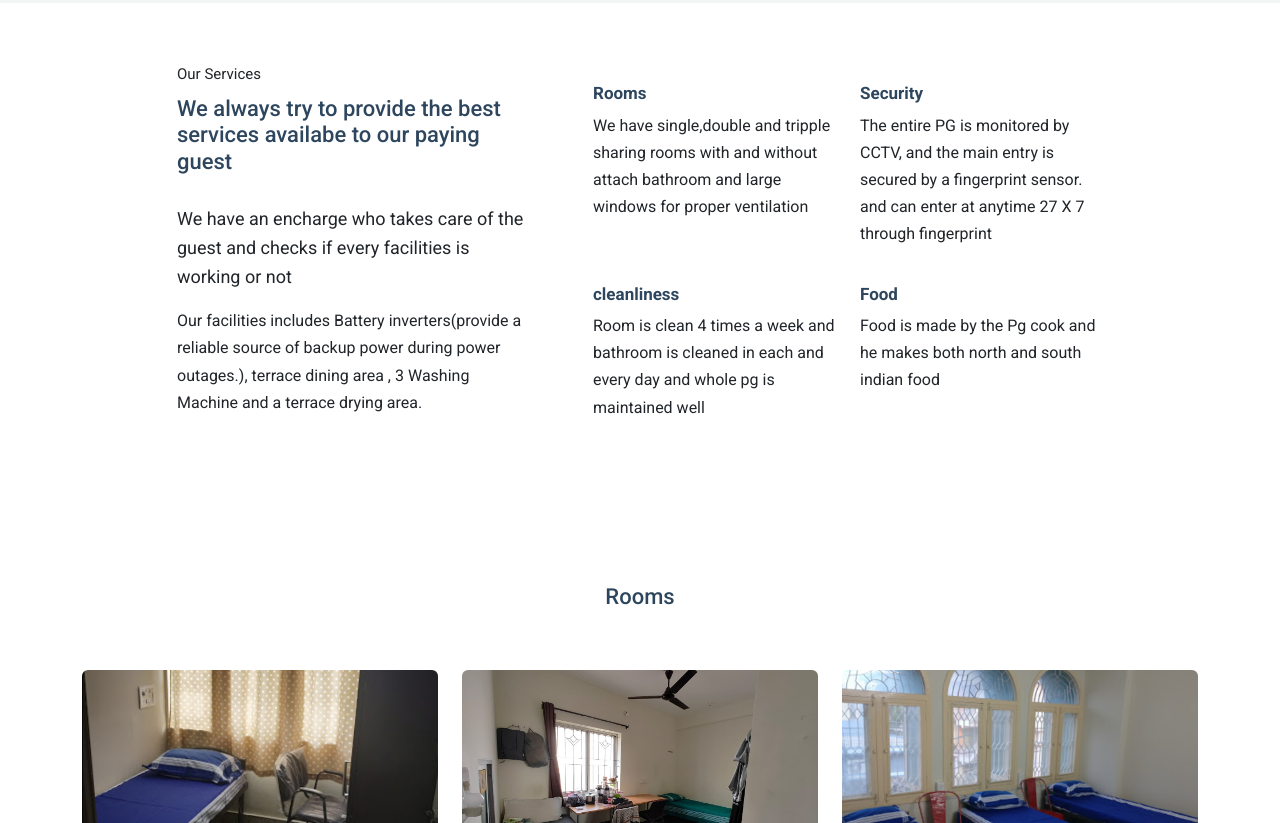
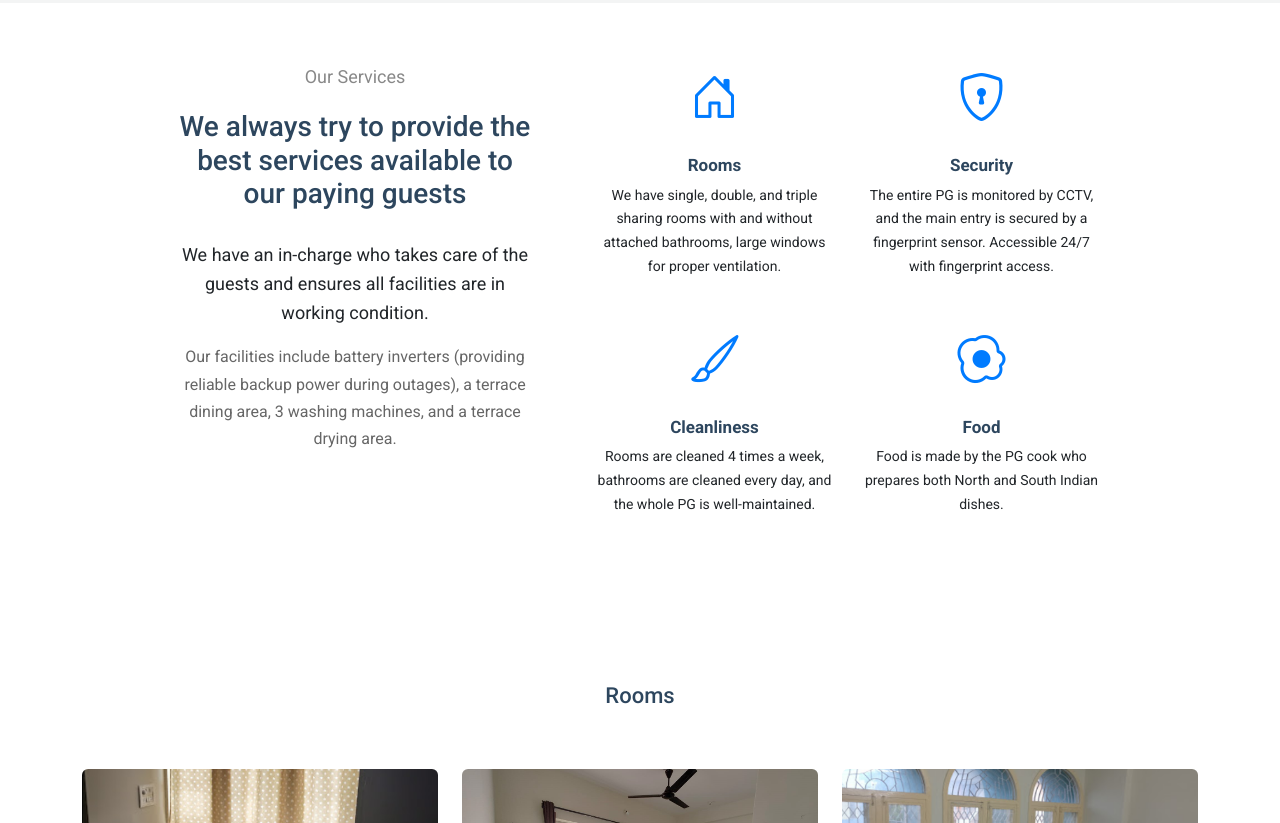
Before and after one commit to prodevranjith/Hostel-Web, a website: page index.html in a window 1280 px wide. Shown: the part 1240-2063 px from the top of the page. Drawn offline with nearby package versions, Linux system fonts and the light colour scheme.

Commit message:
index update

```diff
--- a/index.html
+++ b/index.html
@@ -7,6 +7,7 @@
     <title>Hostel Three Zero</title>
     <meta name="description" content="">
     <meta name="keywords" content="">
+    <link href="https://cdn.jsdelivr.net/npm/bootstrap-icons/font/bootstrap-icons.css" rel="stylesheet">
 
     <!-- Favicons -->
     <link href="./Image/Gemini_Generated_Image_hsl3qahsl3qahsl3.jpg" rel="icon">
@@ -163,7 +164,7 @@
 
         <!-- Services Section -->
         <!-- Services 2 Section -->
-        <section id="services" class="services-2 section">
+        <!-- <section id="services" class="services-2 section">
             <div class="container">
                 <div class="row justify-content-center" data-aos="fade-up">
                     <div class="col-md-6 col-lg-4">
@@ -227,8 +228,75 @@
                     </div>
                 </div>
             </div>
+        </section> -->
+        <!-- /Services 2 Section -->
+        <section id="services" class="services-2 section" style="padding: 60px 0;">
+            <div class="container">
+                <div class="row justify-content-center" data-aos="fade-up">
+                    <div class="col-md-6 col-lg-4" style="text-align: center;">
+                        <span class="content-subtitle" style="font-size: 18px; color: #888;">Our Services</span>
+                        <h2 class="content-title" style="font-size: 28px; margin-top: 20px;">
+                            We always try to provide the best services available to our paying guests
+                        </h2>
+                        <p class="lead" style="font-size: 18px; margin-top: 10px;">
+                            We have an in-charge who takes care of the guests and ensures all facilities are in working condition.
+                        </p>
+                        <p class="mb-5" style="font-size: 16px; color: #666;">
+                            Our facilities include battery inverters (providing reliable backup power during outages), a terrace dining area, 3 washing machines, and a terrace drying area.
+                        </p>
+                    </div>
+                    <div class="col-md-6 col-lg-6 ps-lg-5">
+                        <div class="row">
+                            <div class="col-6 col-sm-6 col-md-6 col-lg-6" style="text-align: center; margin-bottom: 30px;">
+                                <div class="services-item" data-aos="fade-up" data-aos-delay="0">
+                                    <div class="services-icon" style="font-size: 40px; color: #007bff;">
+                                        <i class="bi bi-house-door"></i>
+                                    </div>
+                                    <div>
+                                        <h3><b>Rooms</b></h3>
+                                        <p style="font-size: 14px;">We have single, double, and triple sharing rooms with and without attached bathrooms, large windows for proper ventilation.</p>
+                                    </div>
+                                </div>
+                            </div>
+                            <div class="col-6 col-sm-6 col-md-6 col-lg-6" style="text-align: center; margin-bottom: 30px;">
+                                <div class="services-item" data-aos="fade-up" data-aos-delay="100">
+                                    <div class="services-icon" style="font-size: 40px; color: #007bff;">
+                                        <i class="bi bi-shield-lock"></i>
+                                    </div>
+                                    <div>
+                                        <h3><b>Security</b></h3>
+                                        <p style="font-size: 14px;">The entire PG is monitored by CCTV, and the main entry is secured by a fingerprint sensor. Accessible 24/7 with fingerprint access.</p>
+                                    </div>
+                                </div>
+                            </div>
+                            <div class="col-6 col-sm-6 col-md-6 col-lg-6" style="text-align: center; margin-bottom: 30px;">
+                                <div class="services-item" data-aos="fade-up" data-aos-delay="200">
+                                    <div class="services-icon" style="font-size: 40px; color: #007bff;">
+                                        <i class="bi bi-brush"></i>
+                                    </div>
+                                    <div>
+                                        <h3><b>Cleanliness</b></h3>
+                                        <p style="font-size: 14px;">Rooms are cleaned 4 times a week, bathrooms are cleaned every day, and the whole PG is well-maintained.</p>
+                                    </div>
+                                </div>
+                            </div>
+                            <div class="col-6 col-sm-6 col-md-6 col-lg-6" style="text-align: center; margin-bottom: 30px;">
+                                <div class="services-item" data-aos="fade-up" data-aos-delay="300">
+                                    <div class="services-icon" style="font-size: 40px; color: #007bff;">
+                                        <i class="bi bi-egg-fried"></i>
+                                    </div>
+                                    <div>
+                                        <h3><b>Food</b></h3>
+                                        <p style="font-size: 14px;">Food is made by the PG cook who prepares both North and South Indian dishes.</p>
+                                    </div>
+                                </div>
+                            </div>
+                        </div>
+                    </div>
+                </div>
+            </div>
         </section>
-        <!-- /Services 2 Section -->
+
 
         <!-- Blog Posts Section -->
         <section id="blog-posts" class="blog-posts section">
```
